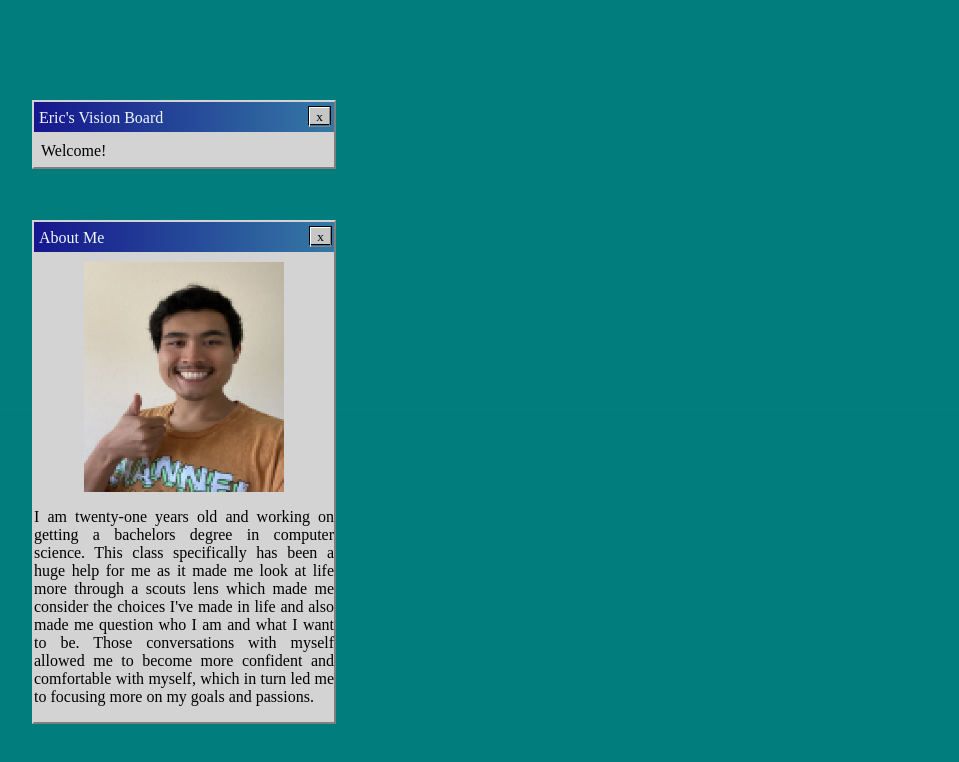
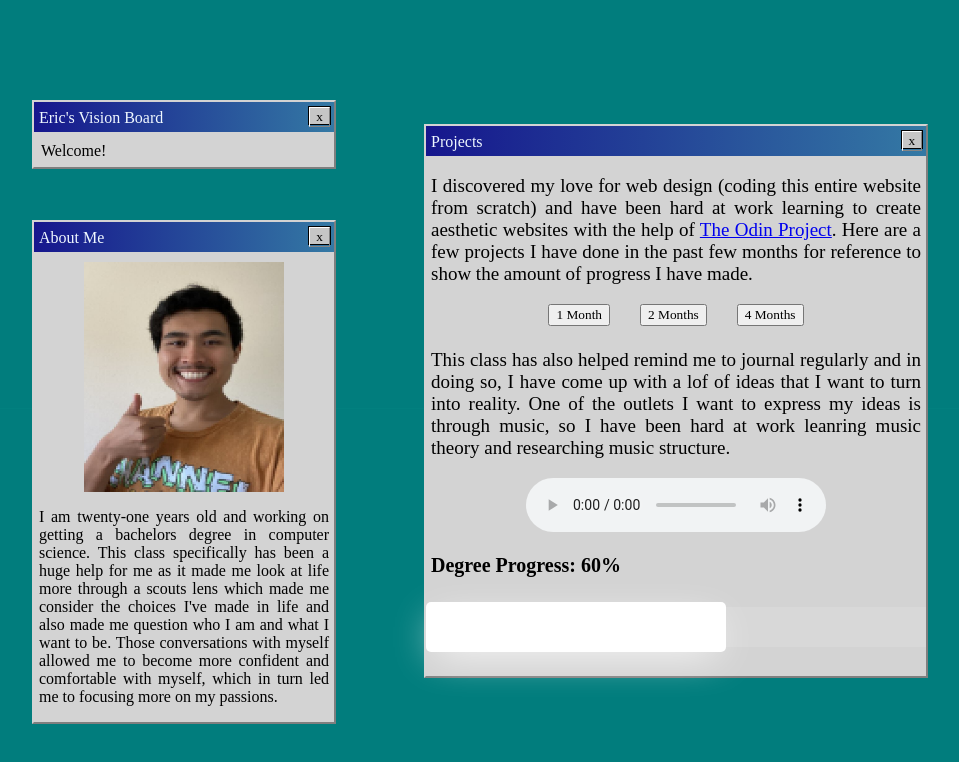
Before and after one commit to EricPaulin/vision-board, a plain HTML site: page index.html in a window 1280 px wide. Shown: the whole page, without its empty margins (152-1111 px from the left). Drawn offline with Linux system fonts and the light colour scheme.

Commit message:
Added Projects Section

```diff
--- a/index.html
+++ b/index.html
@@ -37,10 +37,45 @@
                               life more through a scouts lens which made me consider the choices I've made in life and
                               also made me question who I am and what I want to be. Those conversations with myself
                               allowed me to become more confident and comfortable with myself, which in turn led me
-                              to focusing more on my goals and passions.
+                              to focusing more on my passions.
             </p>
         </div>
     </div>
 
+    <div class="container3">
+        <div class="bar3">
+            <div class="bar-text">Projects</div>
+            <div class="bar-controls">
+                <div class="winCl-wrap"><input class="winCl-btn" type="button" value="x" /></div>
+                <div class="clear"></div>
+            </div>
+        </div>
+        <div class="web-progress">
+            <p class="p-text"> I discovered my love for web design (coding this entire website from scratch) and have been hard at work learning
+                to create aesthetic websites with the help of <a href= "https://www.theodinproject.com/">The Odin Project</a>. Here are
+                a few projects I have done in the past few months for reference to show the amount of progress I have made.
+            </p>
+            <div class="web-projects">
+                <button onclick="window.location.href='https://ericpaulin.github.io/odin-recipes/';">1 Month</button>
+                <button onclick="window.location.href='https://ericpaulin.github.io/landing-page/';">2 Months</button>
+                <button onclick="window.location.href='https://ericpaulin.github.io/etch-a-sketch/';">4 Months</button>
+            </div>
+        </div>
+        <div class="music-progress">
+            <p class="p-text"> This class has also helped remind me to journal regularly and in doing so, I have come up with a lof of ideas that I want
+                to turn into reality. One of the outlets I want to express my ideas is through music, so I have been hard at work leanring music theory
+                and researching music structure.
+                <div class="musicOn">
+                    <audio id="audio" src="./audio/polymorph.wav" controls autoplay>
+                </div>
+            </p>
+        </div>
+        <div class="degree-progress">
+            <div class="p-text3"> Degree Progress: 60% </div>
+            <div class="progress">
+                <div class="progress-value"></div>
+            </div>
+    </div>
+
 </body>
 </html>
--- a/script.js
+++ b/script.js
@@ -0,0 +1,5 @@
+let audio = document.querySelector('.musicOn audio');
+
+on_off.onclick = function() {
+  audio.paused ? audio.play() : audio.pause();
+}
--- a/style.css
+++ b/style.css
@@ -94,7 +94,7 @@ body {
 .bar2 {
     display: flex;
     padding-top: 5px;
-    gap: 205px;
+    gap: 204px;
     height: 25px;
     width: auto;
     background-image: linear-gradient(to right,rgb(22, 22, 141),rgb(52, 121, 164));
@@ -116,4 +116,99 @@ body {
 
 .text2 {
     text-align: justify;
+    padding-left: 5px;
+    padding-right: 5px;
 }
+
+/* Projects */
+
+.container3 {
+    display: grid;
+    background: dodgerblue;
+    border: 2px solid lightgray;
+    border-style: outset;
+    position: absolute;
+    left: 45%;
+    top: 53%;
+    height: 550px;
+    width: 500px;
+    margin-top: -300px;
+}
+
+.bar3 {
+    display: flex;
+    padding-top: 5px;
+    gap: 418px;
+    height: 25px;
+    width: auto;
+    background-image: linear-gradient(to right,rgb(22, 22, 141),rgb(52, 121, 164));
+}
+
+.web-progress {
+    display: grid;
+    background-color: lightgrey;
+    width: auto;
+    height: 174px;
+}
+
+.web-projects {
+    display: flex;
+    justify-content: center;
+    gap: 30px;
+    padding-bottom: 20px;
+}
+
+.music-progress {
+    display: grid;
+    background-color: lightgrey;
+    width: auto;
+    height: 174px;
+}
+
+.musicOn {
+    display: flex;
+    justify-content: center;
+}
+
+.degree-progress {
+    display: grid;
+    background-color: lightgrey;
+    width: auto;
+    height: 172px;
+}
+
+.p-text {
+    text-align: justify;
+    padding-left: 5px;
+    padding-right: 5px;
+    font-size: 19px;
+}
+
+.p-text3 {
+    padding-left: 5px;
+    font-size: 20px;
+    padding-top: 50px;
+    font-weight: bolder;
+}
+
+.progress {
+    background: rgba(255,255,255,0.1);
+    justify-content: flex-start;
+    align-items: center;
+    display: flex;
+    height: 40px;
+    width: 500px;
+}
+
+.progress-value {
+    animation: load 3s normal forwards;
+    box-shadow: 0 10px 40px -10px #fff;
+    background: #fff;
+    border-radius: 5px;
+    height: 50px;
+}
+
+@keyframes load {
+    0% { width: 0; }
+    100% { width: 60%; }
+}
```
